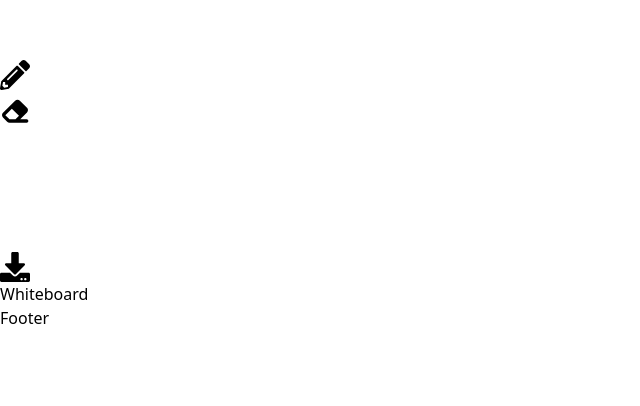
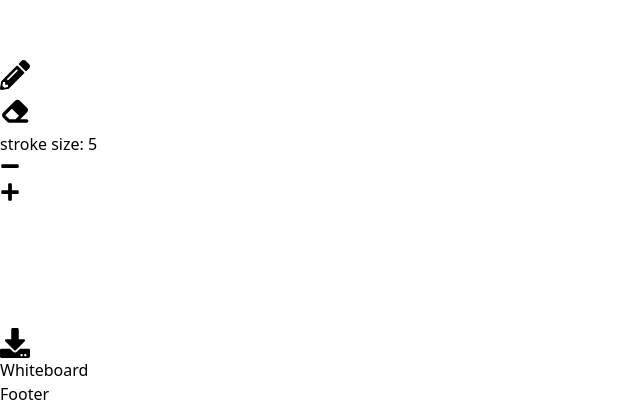
Before and after one commit to GT-WebDev-Collaborative-Whiteboard/collaborative-whiteboard, a React (Vite) app in the folder client/: page /whiteboard in a window 1280 px wide. Shown: the part 788-1194 px from the top of the page, without its empty margins (0-640 px from the left). Before the commit the page ends 1118 px from the top, so only its background shows below. Built offline with nearby package versions, Linux system fonts and the light colour scheme.

Commit message:
add increase and decrease stroke

```diff
--- a/client/src/pages/Whiteboard.jsx
+++ b/client/src/pages/Whiteboard.jsx
@@ -3,6 +3,9 @@ import { FaEraser } from "react-icons/fa6";
 import { IconContext } from "react-icons";
 import { FaPencilAlt } from "react-icons/fa";
 import { FaDownload } from "react-icons/fa";
+import { FaPlus } from "react-icons/fa";
+import { FaMinus } from "react-icons/fa";
+
 
 
 function Whiteboard() {
@@ -10,6 +13,7 @@ function Whiteboard() {
   const contextRef = useRef(null);
 
   const [isDrawing, setIsDrawing] = useState(false);
+  const [lineSize, changeLineSize] = useState(5);
 
   const colors = useMemo(() => ["#FCA5A5", "#FDE047", "#93C5FD", "#86EFAC", "#000000"], [])
 
@@ -70,6 +74,24 @@ function Whiteboard() {
       contextRef.current.strokeStyle = color;
     }
 
+    const increaseLineSize = () => {
+      if (contextRef.current.lineWidth < 50) {
+        contextRef.current.lineWidth++;
+        changeLineSize(contextRef.current.lineWidth);
+      } else {
+        return;
+      }
+    }
+
+    const decreaseLineSize = () => {
+      if (contextRef.current.lineWidth > 0) {
+          contextRef.current.lineWidth--;
+          changeLineSize(contextRef.current.lineWidth);
+      } else {
+        return;
+      }
+    }
+
     const saveImageToLocal = (event) => {
       let link = event.currentTarget;
       link.setAttribute('download', 'canvas.png');
@@ -89,6 +111,7 @@ function Whiteboard() {
       onMouseUp={stopDrawing}
       onMouseLeave={stopDrawing}>
       </canvas>
+
     <div className='flex justify-center py-4 bg-white sm: shadow-md md:shadow-lg lg: shadow-2xl rounded-full mx-3 my-5'>
       <ul className="flex items-center">
         <li className='mx-3'>
@@ -106,6 +129,29 @@ function Whiteboard() {
           <FaEraser/>
           </IconContext.Provider>
           </button>
+      </li>
+      <li>
+        <p>
+          stroke size:   {lineSize}
+        </p>
+      </li>
+      <li className='ml-1 mr-1'>
+        <button className='"bg-white hover:bg-gray-200  text-gray-800 font-semibold  py-3 px-3 rounded-full'
+        onClick={() => decreaseLineSize()}>
+          <IconContext.Provider value={{ size:20}}>
+          <FaMinus/>
+          </IconContext.Provider>
+
+        </button>
+      </li>
+      <li className='ml-1 mr-1'>
+        <button className='"bg-white hover:bg-gray-200  text-gray-800 font-semibold  py-3 px-3 rounded-full'
+        onClick={() => increaseLineSize()}>
+          <IconContext.Provider value={{ size:20}}>
+          <FaPlus/>
+          </IconContext.Provider>
+
+        </button>
       </li>
       <li className='mx-3'>
       <button onClick={() => setColor(colors[4])} className="bg-black py-4 px-4 w-5 h-5 rounded-full"> </button>
@@ -130,7 +176,9 @@ function Whiteboard() {
       </a>
       </li>
       </ul>
+
     </div>
+
     </div>
     </>
   )
```
